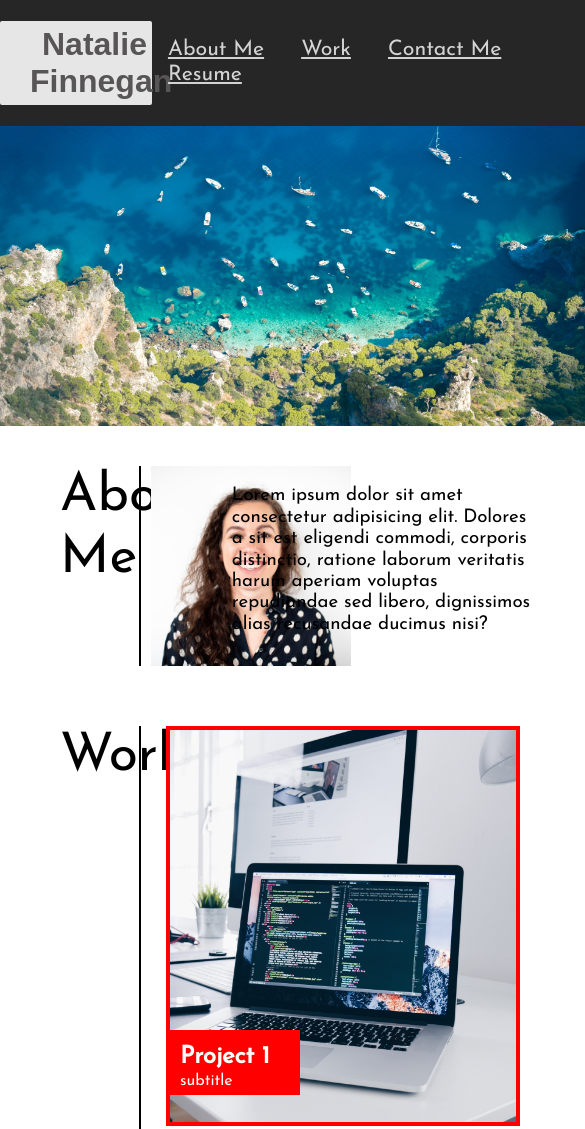
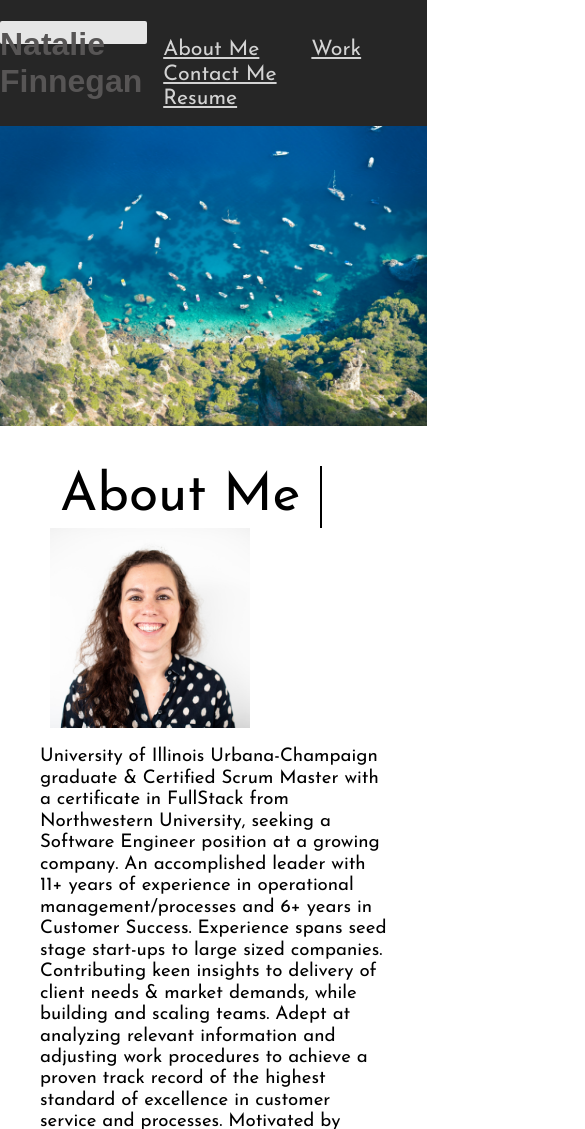
Before and after one commit to nfinnegan/Professional_Portfolio, a plain HTML site: page index.html in a window 390 px wide. Shown: the top 1129 px of the page, 585 px wide, since content can reach past the window. Drawn offline with Linux system fonts and the light colour scheme.

Commit message:
removed duplicate css and updated readme

```diff
--- a/assets/css/style.css
+++ b/assets/css/style.css
@@ -29,6 +29,7 @@ body {
 
 .main_header h1 {
     font-family: Arial, Helvetica, sans-serif;
+    display:flex;
     width: 20%;
     height: 10%;
     padding: 5px;
@@ -45,6 +46,7 @@ nav > a {
     margin: 0 16px;
     font-size: 16pt;
     cursor: pointer;
+    padding-right:20px;
 
 }
 
@@ -70,22 +72,30 @@ nav > a {
 }
 
 
-/*FORMATTING FOR ABOUT ME ALIGNED ON LEFT*/
-.about_me{
+/*FORMATTING FOR TEXT ALIGNED ON LEFT*/
+.about_me {
+    display: flex;
+    flex-flow: wrap;
     font-size: 40pt;
     border-right: 2px solid black;
     text-align: right;
     padding: 0px 20px;
 }
 
+
+
 .container_about_me > div img{
     width: 200px;
     height: 200px;
     padding-left:10px;
+    display: flex;
+    flex-wrap: wrap;
 }
 
 .about_me_content {
     font-size: 14pt;
+    display: flex;
+    flex-wrap: wrap;
 }
 
 /*GRID LAYOUT FOR WORK SECTION*/
@@ -93,6 +103,7 @@ nav > a {
     margin: 20px;
     padding: 20px;
     display:grid;
+    grid-area: auto;
     grid-template-columns: 20% 40% 40%;
     grid-template-rows: 25% 25% 25% 25%;
 }
@@ -155,6 +166,7 @@ nav > a {
     background-repeat:no-repeat;
     background-size:cover;
     border: 4px solid red;
+
 
 }
 
@@ -248,12 +260,45 @@ nav > a {
     flex-wrap: wrap;
 }
 
-/* MEDIA QUERIES */
+/* MEDIA QUERY FOR TABLET OR IPAD */
 
-@media screen and (max-width:760px) {
-    .container_contact_me, .contact_me_info, .contact_me  {
+@media screen and (max-width:768px) {
+    .container_contact_me, .contact_me_info, .contact_me, .container_about_me, .about_me, .about_me_content, .about_me_photo, .main_header {
         display:flex;
         align-items:flex-start;
         flex-flow: column wrap;
     }
+
+    nav {
+        display: flex;
+        flex-wrap: wrap;
+    }
+
+    .main_header h1 {
+        display: flex;
+        flex-wrap: wrap;
+        width: auto;
+        text-align: start;
+        padding-left: 0px;
+    }
 }
+
+@media screen and (max-width:400px) {
+    .work_content_1, .work_content_2, .work_content_3, .work_content_4, .work_content_5 {
+    /* grid-column: 3/5;
+    grid-row: 2/5;  */
+    display:flex;
+    flex-flow: column wrap;
+    height: auto;
+    width: auto;
+  }
+
+    .work {
+        display: flex;
+        flex-wrap: wrap;
+        width: auto;
+        text-align: start;
+        padding-left: 0px;
+        border: none;
+   }
+}
--- a/assets/style.css
+++ /dev/null
@@ -1,121 +0,0 @@
-body {
-    font-family:'Josefin Sans', sans-serif;
-    box-sizing: border-box;
-    margin: 0 auto;
-}
-
-/* :root {
---font_color:#123863;
-} */
-
-.main_header div {
-    display: flex;
-    align-items: baseline;
-    justify-content: space-between;
-    background-color:#262626;
-
-}
-
-.background_img {
-    position: relative;
-    margin-bottom: 0;
-    width: 100%;
-    height: 300px;
-    background: url("../assets/Images/Capri_2.jpg");
-    background-size: cover;
-    background-position: 10% 65%;
-    background-repeat: no-repeat;
-}
-
-.main_header h1 {
-    font-family: Arial, Helvetica, sans-serif;
-    width: 20%;
-    height: 10%;
-    padding: 5px;
-    padding-left: 30px;
-    text-align: right;
-    color:  #575555;
-    background: #e6e6e6;
-    border-radius: 2px;
-
-}
-
-nav > a {
-    color:lightgrey;
-    margin: 0 16px;
-    font-size: 16pt;
-    cursor: pointer;
-
-}
-
-.links a:hover {
-    color:white;
-
-}
-
-.container{
-    width: 100%;
-}
-
-.container_about_me {
-    margin: 20px;
-    padding: 20px;
-    display: grid;
-    grid-template-columns: 20% 18% 60%;
-    grid-template-rows: 200px;
-}
-
-.about_me{
-    font-size: 40pt;
-    border-right: 2px solid black;
-    text-align: right;
-    padding: 0px 20px;
-}
-
-.container_about_me > div img{
-    widows: 200px;
-    height: 200px;
-    padding-left:10px;
-
-
-}
-
-.about_me_content {
-    font-size: 14pt;
-}
-
-/* main > section > h1 {
-    font-size: 30pt;
-    width: 25%;
-    border-right: 2px solid black;
-} */
-
-/* .about_me{
-    width: 70%;
-    height: 300px;
-    justify-content: space-between;
-
-}
-
-.about_me p{
-    width: 70%;
-
-
-} */
-/*
-.contact_me ul li {
-    list-style: none;
-    display: inline-block; */
-/* } */
-
-/* .links a:active {
-    color: var(--font_color); */
-
-
-
-/* .links {
-    padding-top: 10px;
-    padding-right: 30px;
-
-
-} */
--- a/index.html
+++ b/index.html
@@ -34,7 +34,8 @@
                 <div class="about_me">About Me</div>
                 <div class="about_me_photo"><a href="https://www.linkedin.com/in/nataliefinnegan/" target="_blank"><img src="./assets/Images/personal_photo_.png" alt="Personal Photo of Natalie Finnegan"></a></div>
                 <div class="about_me_content">
-                  <p>Lorem ipsum dolor sit amet consectetur adipisicing elit. Dolores a sit est eligendi commodi, corporis distinctio, ratione laborum veritatis harum aperiam voluptas repudiandae sed libero, dignissimos alias recusandae ducimus nisi?</p>
+                  <p>University of Illinois Urbana-Champaign graduate & Certified Scrum Master with a certificate in FullStack from Northwestern University, seeking a Software Engineer position at a growing company. An accomplished leader with 11+ years of experience in operational management/processes and 6+ years in Customer Success. Experience spans seed stage start-ups to large sized companies. Contributing keen insights to delivery of client needs & market demands, while building and scaling teams. Adept at analyzing relevant information and adjusting work procedures to achieve a proven track record of the highest standard of excellence in customer service and processes. Motivated by learning & passionate about overcoming organizational blocks to maximize results.
+                </p>
                 </div>
             </section>
         <!-- WORK SECTION -->
@@ -48,7 +49,7 @@
                   </div>
                 </div>
                 <div class="work_content_2">
-                    <a href="https://www.google.com/" id="link_content_2" target="_blanks">project2</a>
+                    <!-- <a href="https://www.google.com/" id="link_content_2" target="_blanks">project2</a> -->
                     <div id="work_subtitles">
                         <h2>Project 2</h2>
                           <p>subtitle</p>
```
Also changed, not shown: 1 other file.
